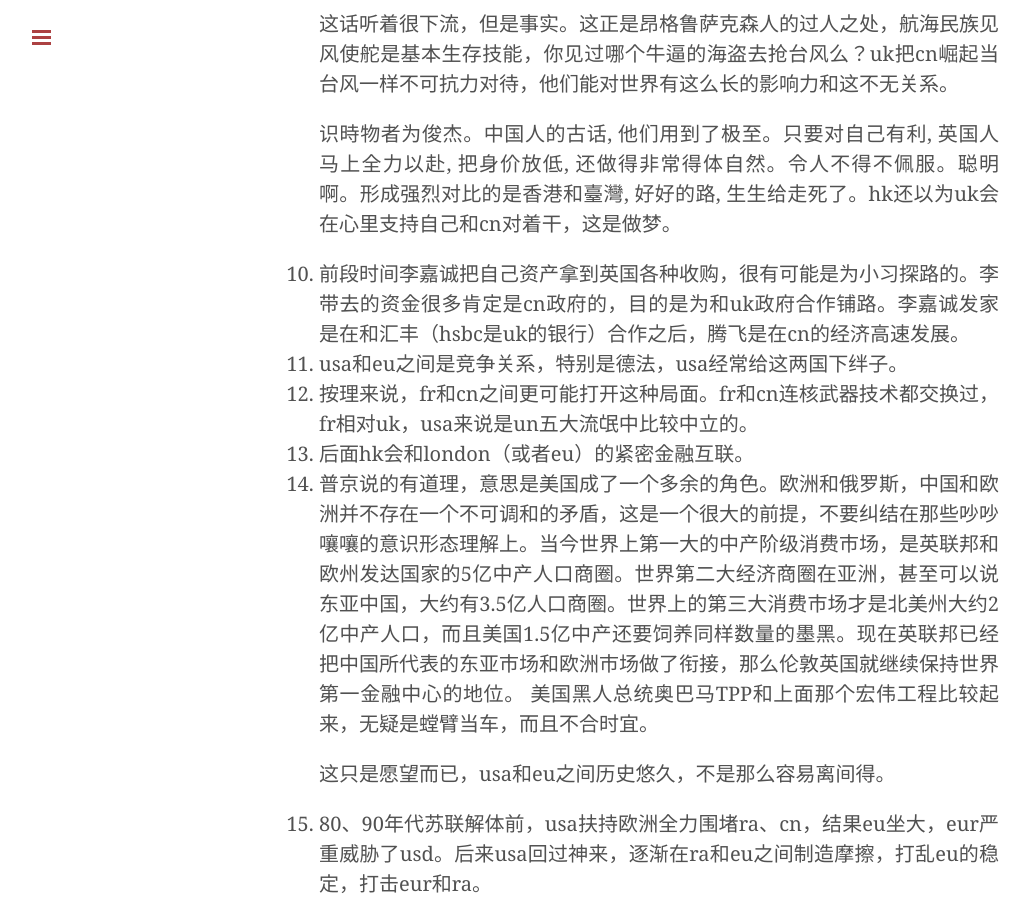
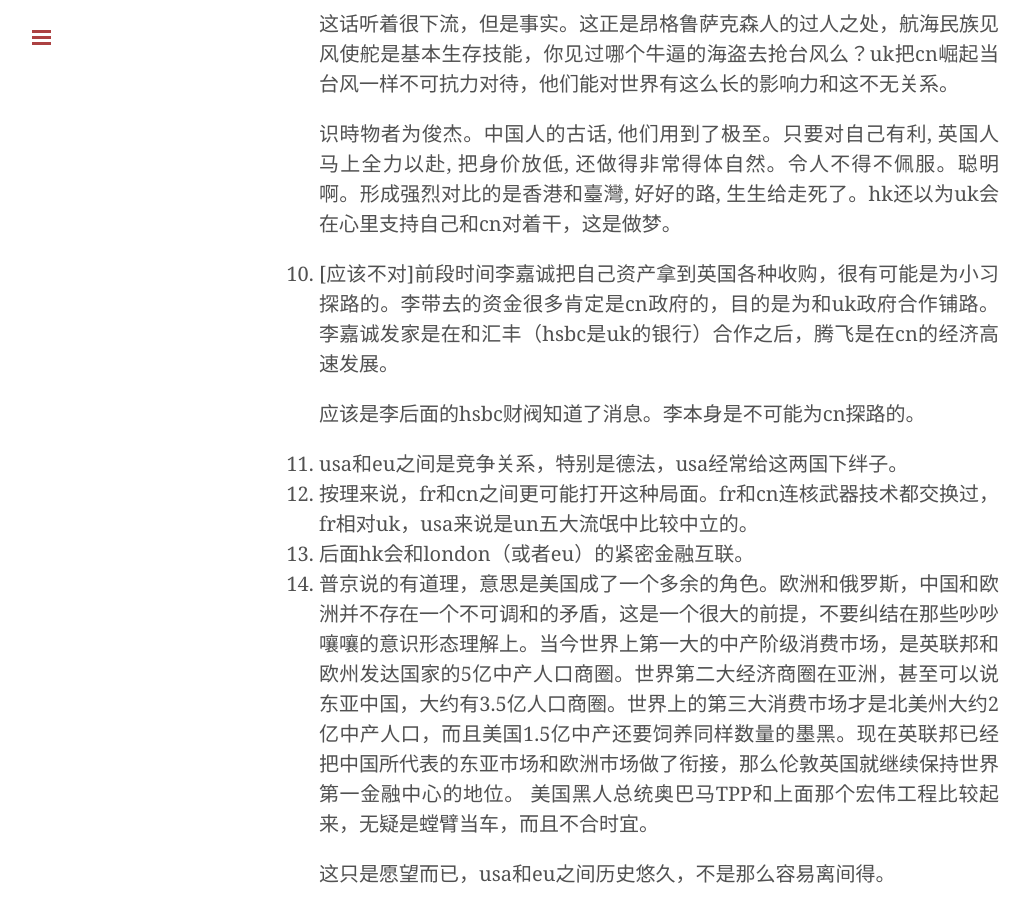
Before and after one commit to outsinre/zh-blog, a Jekyll site: the page built from _posts/2015-10-10-cn-uk.md, in a window 1280 px wide and 900 px high, scrolled down 2559 px. Shown: the whole window, without its empty margins (1-1031 px from the left). Built offline with Jekyll 4.4.1, drawn with Linux system fonts in a browser that asks for light colours; Markdown is read by kramdown in place of the engine named in the settings.

Commit message:
cn uk more

```diff
--- a/_posts/2015-10-10-cn-uk.md
+++ b/_posts/2015-10-10-cn-uk.md
@@ -36,7 +36,9 @@
     这话听着很下流，但是事实。这正是昂格鲁萨克森人的过人之处，航海民族见风使舵是基本生存技能，你见过哪个牛逼的海盗去抢台风么？uk把cn崛起当台风一样不可抗力对待，他们能对世界有这么长的影响力和这不无关系。
 
     识時物者为俊杰。中国人的古话, 他们用到了极至。只要对自己有利, 英国人马上全力以赴, 把身价放低, 还做得非常得体自然。令人不得不佩服。聪明啊。形成强烈对比的是香港和臺灣, 好好的路, 生生给走死了。hk还以为uk会在心里支持自己和cn对着干，这是做梦。
-5. 前段时间李嘉诚把自己资产拿到英国各种收购，很有可能是为小习探路的。李带去的资金很多肯定是cn政府的，目的是为和uk政府合作铺路。李嘉诚发家是在和汇丰（hsbc是uk的银行）合作之后，腾飞是在cn的经济高速发展。
+5. [应该不对]前段时间李嘉诚把自己资产拿到英国各种收购，很有可能是为小习探路的。李带去的资金很多肯定是cn政府的，目的是为和uk政府合作铺路。李嘉诚发家是在和汇丰（hsbc是uk的银行）合作之后，腾飞是在cn的经济高速发展。
+
+    应该是李后面的hsbc财阀知道了消息。李本身是不可能为cn探路的。
 6. usa和eu之间是竞争关系，特别是德法，usa经常给这两国下绊子。
 7. 按理来说，fr和cn之间更可能打开这种局面。fr和cn连核武器技术都交换过，fr相对uk，usa来说是un五大流氓中比较中立的。
 8. 后面hk会和london（或者eu）的紧密金融互联。
```
